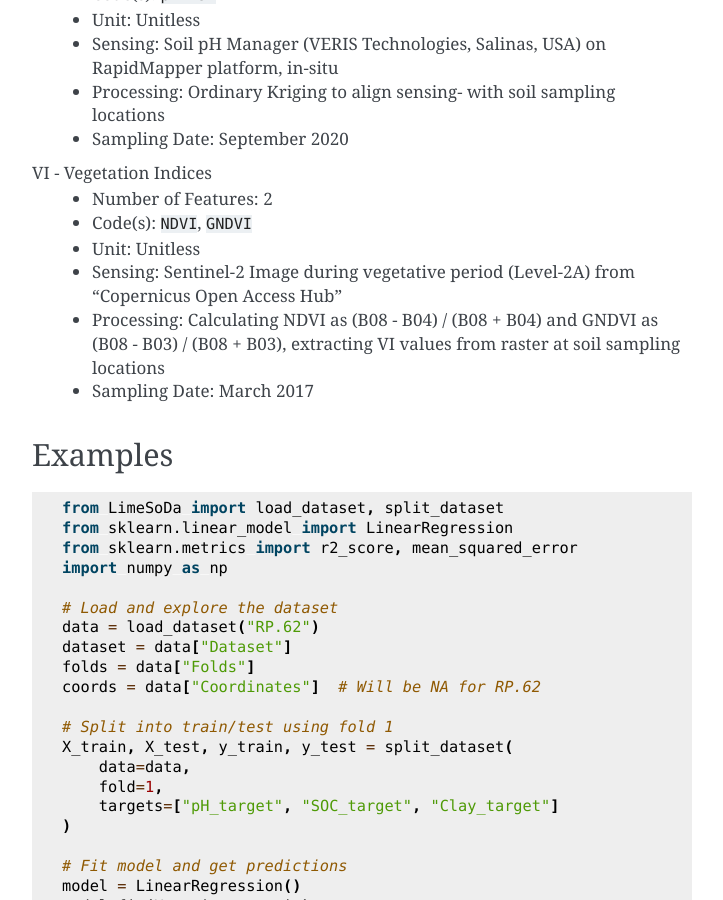
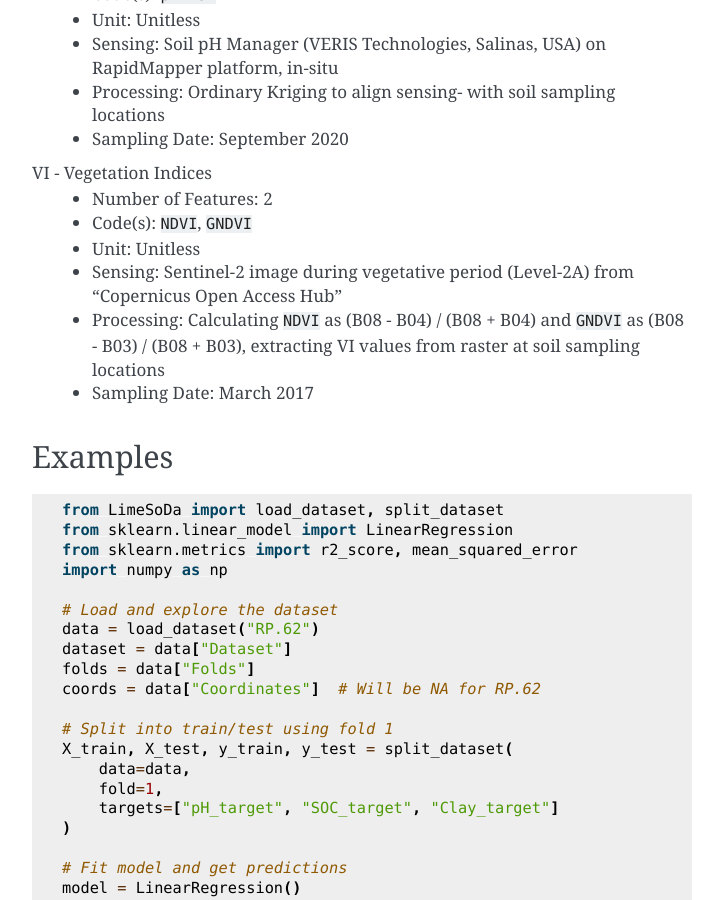
Before and after one commit to a11to1n3/LimeSoDa, a Sphinx documentation site: the page built from docs/source/datasets/RP_62.rst, in a window 1280 px wide and 900 px high, scrolled down 2460 px. Shown: the whole window, without its empty margins (388-1111 px from the left). Built offline with Sphinx 7.4.7, drawn with Linux system fonts in a browser that asks for light colours; pages that are not in the unit, such as notebooks, are missing from menus.

Commit message:
Update RP_62.rst

```diff
--- a/docs/source/datasets/RP_62.rst
+++ b/docs/source/datasets/RP_62.rst
@@ -95,8 +95,8 @@ VI - Vegetation Indices
     * Number of Features: 2
     * Code(s): ``NDVI``, ``GNDVI``
     * Unit: Unitless
-    * Sensing: Sentinel-2 Image during vegetative period (Level-2A) from "Copernicus Open Access Hub"
-    * Processing: Calculating NDVI as (B08 - B04) / (B08 + B04) and GNDVI as (B08 - B03) / (B08 + B03), extracting VI values from raster at soil sampling locations
+    * Sensing: Sentinel-2 image during vegetative period (Level-2A) from "Copernicus Open Access Hub"
+    * Processing: Calculating ``NDVI`` as (B08 - B04) / (B08 + B04) and ``GNDVI`` as (B08 - B03) / (B08 + B03), extracting VI values from raster at soil sampling locations
     * Sampling Date: March 2017
 
 Examples
```
